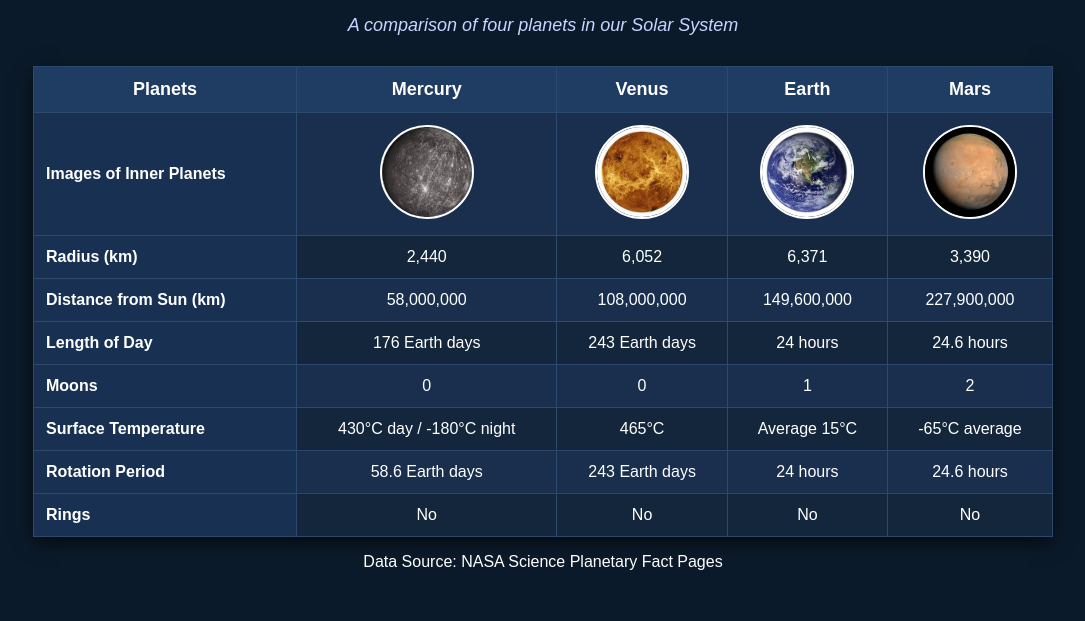
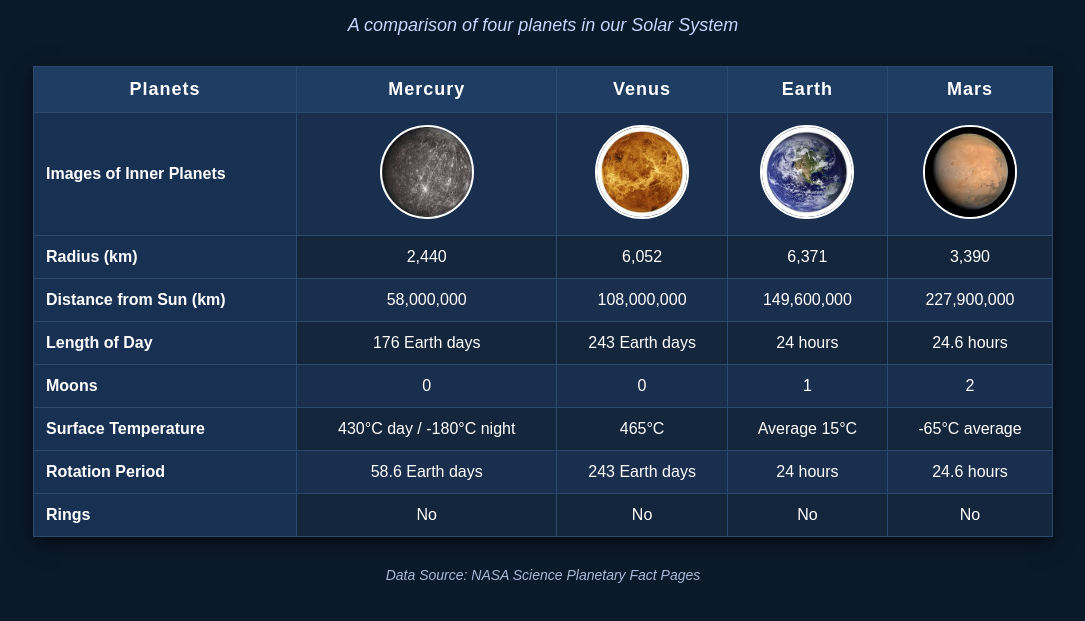
Before and after one commit to mmelchor1/webdev_lab7, a plain HTML site: page index.html in a window 1280 px wide. Shown: the part 91-712 px from the top of the page, without its empty margins (97-1182 px from the left). Drawn offline with Linux system fonts and the light colour scheme.

Commit message:
planet styling and footer styling complete

```diff
--- a/css/style.css
+++ b/css/style.css
@@ -63,3 +63,21 @@ tr:hover {
     border: 2px solid #ffffff;
     transition: transform 0.3s ease;
 }
+#planets img:hover {
+    transform: scale(1.1);
+}
+
+footer {
+    margin-top: 30px;
+    font-style: italic;
+    color: #a9b9d6;
+    font-size: 14px;
+}
+
+#planets td {
+    font-size: 16px;
+}
+
+#planets th {
+    letter-spacing: 1px;
+}
```
